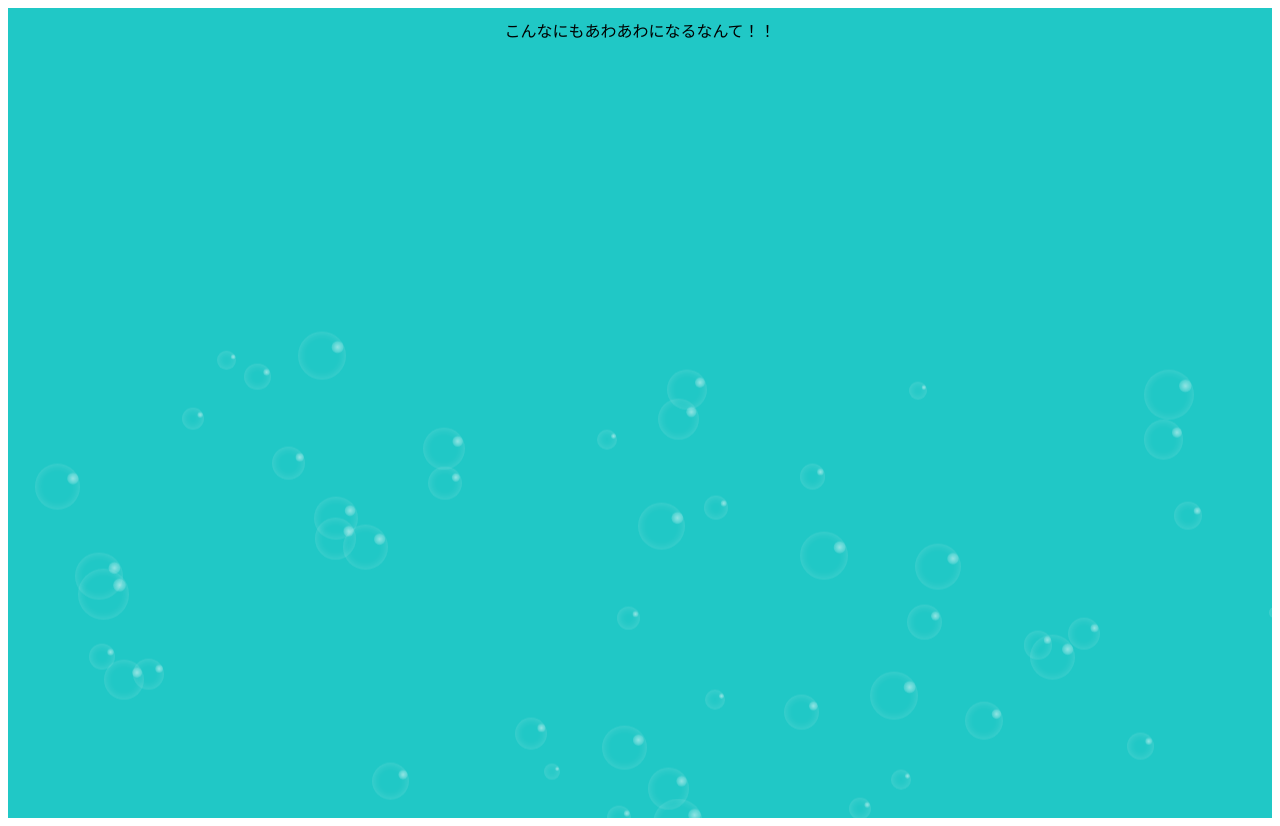
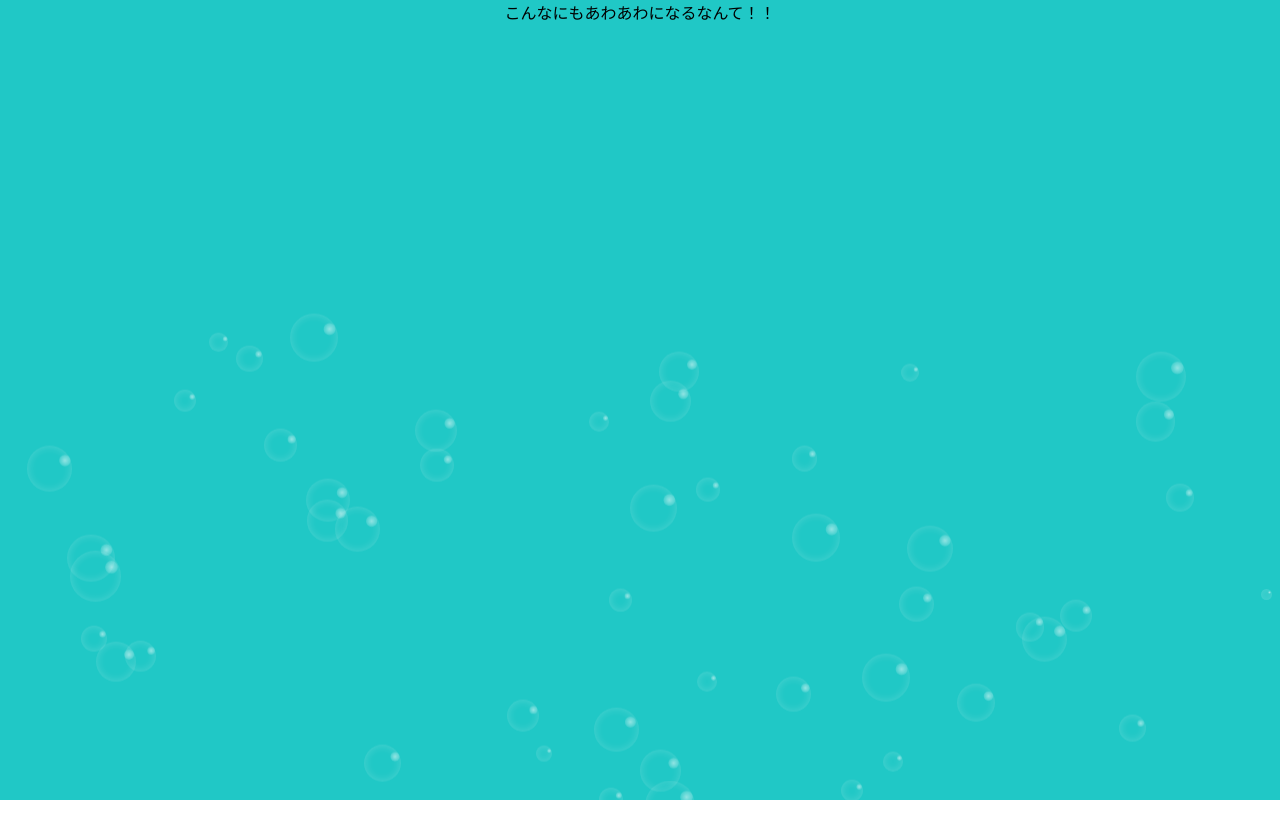
Before and after one commit to hanashou/Html-Bubble, a plain HTML site: page index.html in a window 1280 px wide. After the commit the page ends 800 px from the top, so only its background shows below. Drawn offline with Linux system fonts and the light colour scheme.

Commit message:
余白を消した

```diff
--- a/main.css
+++ b/main.css
@@ -1,8 +1,12 @@
+*{
+  margin: 0;
+  padding: 0;
+}
+
 .bubble-background{
   position: relative;
   background-color: #20C8C6;
   text-align: center;
-  padding-top: 10px;
   height: 100vh;
   width: 100%;
   overflow: hidden;
```
